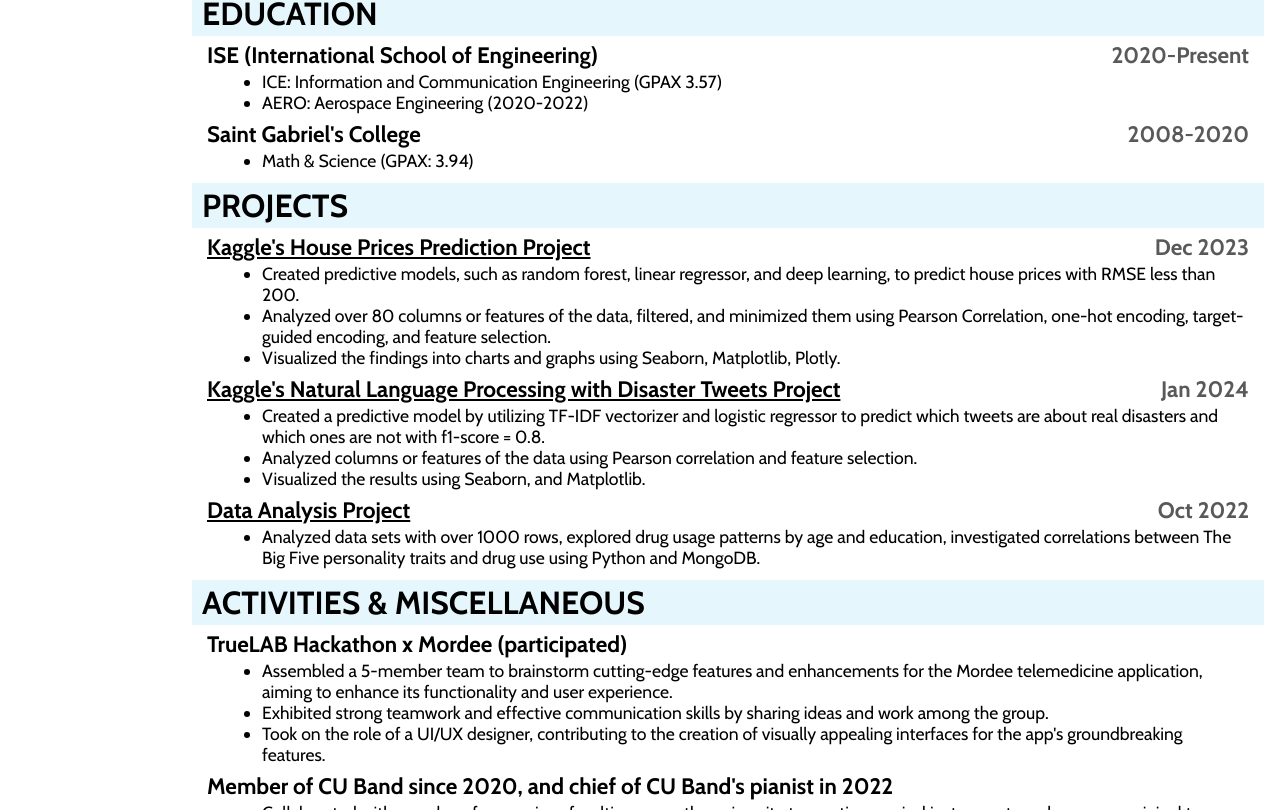
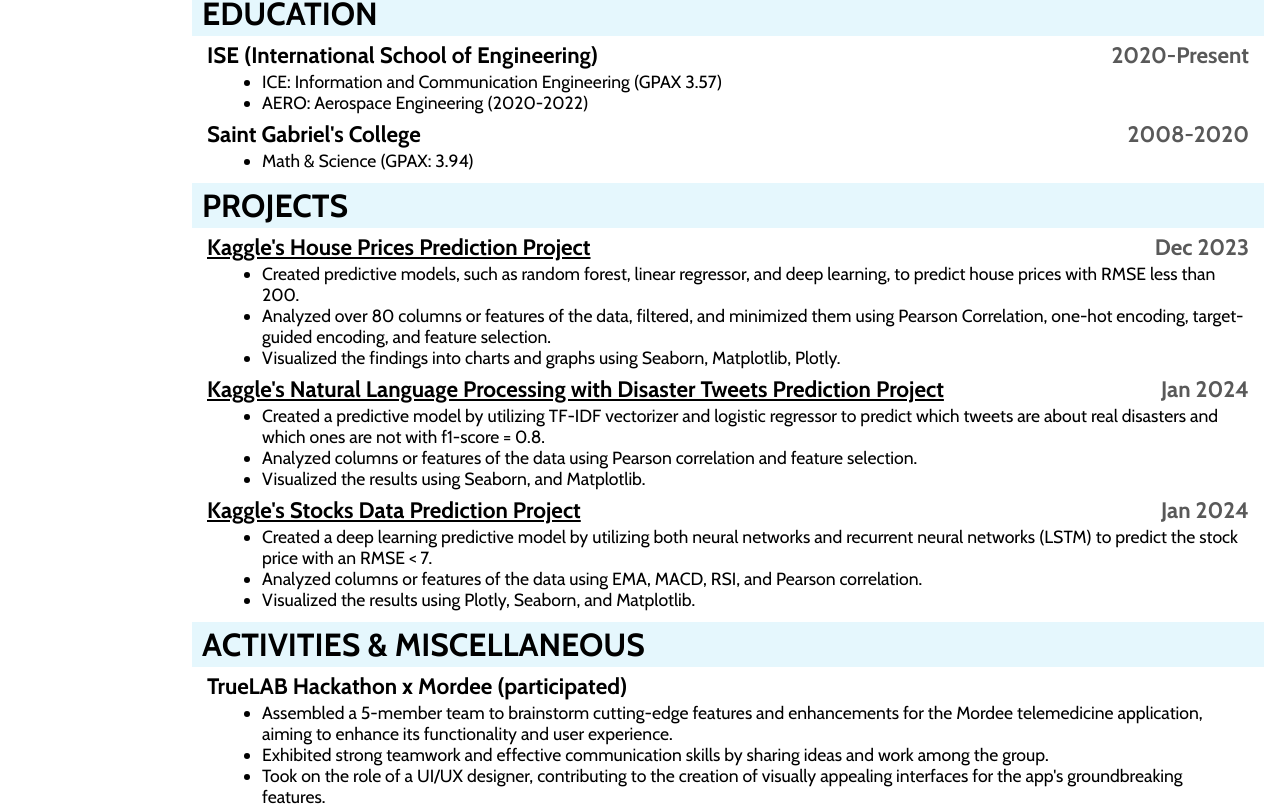
Before and after one commit to PannSengpanich/cv-application, a React (Create React App) app: page / in a window 1280 px wide. Shown: the part 519-1329 px from the top of the page. Built offline with nearby package versions, Linux system fonts and the light colour scheme.

Commit message:
Update data.js

```diff
--- a/src/data.js
+++ b/src/data.js
@@ -81,7 +81,7 @@ export const ProjData = [
     date: "Dec 2023",
   },
   {
-    head: "Kaggle's Natural Language Processing with Disaster Tweets Project",
+    head: "Kaggle's Natural Language Processing with Disaster Tweets Prediction Project",
     details: [
       "Created a predictive model by utilizing TF-IDF vectorizer and logistic regressor to predict which tweets are about real disasters and which ones are not with f1-score = 0.8.",
       "Analyzed columns or features of the data using Pearson correlation and feature selection.",
@@ -91,12 +91,14 @@ export const ProjData = [
     date: "Jan 2024",
   },
   {
-    head: "Data Analysis Project",
+    head: "Kaggle's Stocks Data Prediction Project ",
     details: [
-      "Analyzed data sets with over 1000 rows, explored drug usage patterns by age and education, investigated correlations between The Big Five personality traits and drug use using Python and MongoDB. ",
+      "Created a deep learning predictive model by utilizing both neural networks and recurrent neural networks (LSTM) to predict the stock price with an RMSE < 7.",
+      "Analyzed columns or features of the data using EMA, MACD, RSI, and Pearson correlation.",
+      "Visualized the results using Plotly, Seaborn, and Matplotlib.",
     ],
     url: "https://colab.research.google.com/drive/1pYmnTwF9VLCE29P57JlTQup9JD_9TPzP",
-    date: "Oct 2022",
+    date: "Jan 2024",
   },
 ];
 export const MisData = [
```
